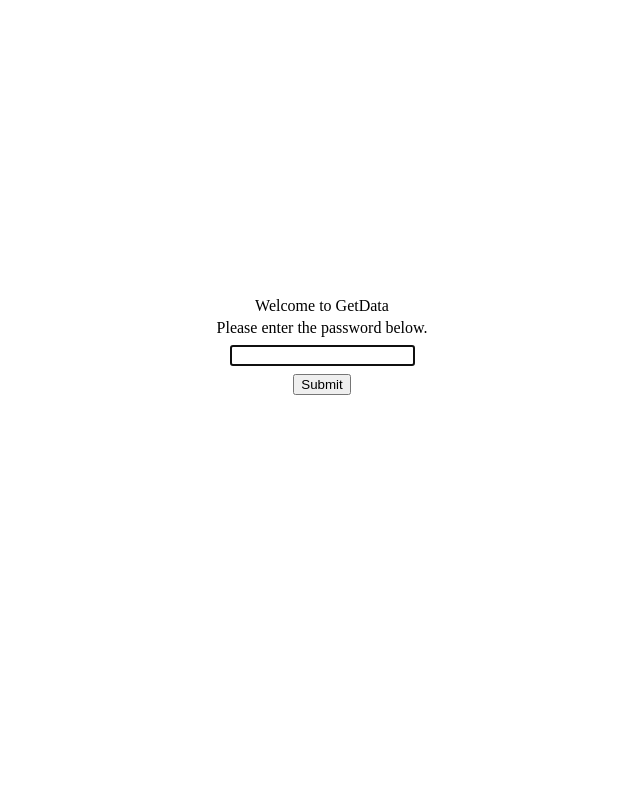
After one commit to gikeymarcia/Collector, a PHP site: page /Code/getdata/login.php in a window 1280 px wide. The commit adds this page. Shown: the whole page, without its empty margins (326-966 px from the left). Run offline with PHP 8.4, Linux system fonts and the light colour scheme.

Commit message:
GetData now uses a password

```diff
--- a/Code/getdata/getdataStyling.css
+++ b/Code/getdata/getdataStyling.css
@@ -60,12 +60,15 @@
 .HeadLabel
 	{	display: block;	text-align: left;	padding-left: 8px;	border-bottom: solid;	border-bottom-color: #999;	border-bottom-width: 1px;	margin: 18px 0 8px;	}
 
-input[type="submit"]
+#downloadButton
 	{	width: 200px;	padding: 3px;	margin: 45px 0 10px;	font-size: .90em;	}
 input[type="text"]
 	{	width: 120px;	}
 input
 	{	vertical-align: text-bottom;	margin-bottom: 3px;	}
+
+#LogOutForm
+	{	position: absolute; top: 0px;	left: 8px;	}
 
 
 /* CSS for the browser-view of getdata */
--- /dev/null
+++ b/Code/getdata/login.php
@@ -0,0 +1,35 @@
+<!DOCTYPE html>
+<html>
+<head>
+	<style>
+		body { overflow: hidden; }
+		.outer { display: table; width: 100%; height: 100%; position: absolute; }
+		.inner { display: table-cell; text-align: center; vertical-align: middle; }
+		.Main { display: inline-block; margin-bottom: 100px; }
+		.Main * { margin: 4px; }
+		.invis { visibility: hidden; }
+		.Error { color: #B00; font-size: 90%; }
+	</style>
+</head>
+<body>
+	<div class="outer">
+		<div class="inner">
+			<div class="Main">
+				<div class="Welcome">Welcome to GetData</div>
+				<div>Please enter the password below.</div>
+				<form method="post" >
+					<input type="password" name="Password" autocomplete="off" autofocus="autofocus" /><br />
+					<input type="submit" value="Submit" />
+				</form>
+				<?php
+					if( isset( $_POST['Password'] ) ) {
+						$style = 'Error';
+					} else {
+						$style = 'Error invis" ';
+					}
+				?>
+				<div class="<?= $style ?>" >Incorrect password</div>
+			</div>
+		</div>
+	</div>
+</body>
--- a/Code/getdata/scan.php
+++ b/Code/getdata/scan.php
@@ -7,7 +7,8 @@
 	require $root.$code.'CustomFunctions.php';
 	require 'getdataFunctions.php';
 	require $root.$expFiles.'Settings.php';					// experiment variables
-	if( !$allowGetData ) { exit; }
+
+	if( $getdataPassword === '' ) exit( 'GetData has not been enabled.' );
 
 
 	#### Column Prefixes ####
--- a/Experiment/Settings.php
+++ b/Experiment/Settings.php
@@ -45,5 +45,5 @@
     $experimenterEmail = 'youremail@yourdomain.com';
 
     // getdata
-    $allowGetData = FALSE;                        // set to `TRUE` to allow access to the getdata subfolder of the Code folder
+    $getdataPassword = '';                        // to enable getdata, enter a string other than ''
 ?>
```
Also changed, not shown: Code/getdata/index.php (+21 -5 lines).
